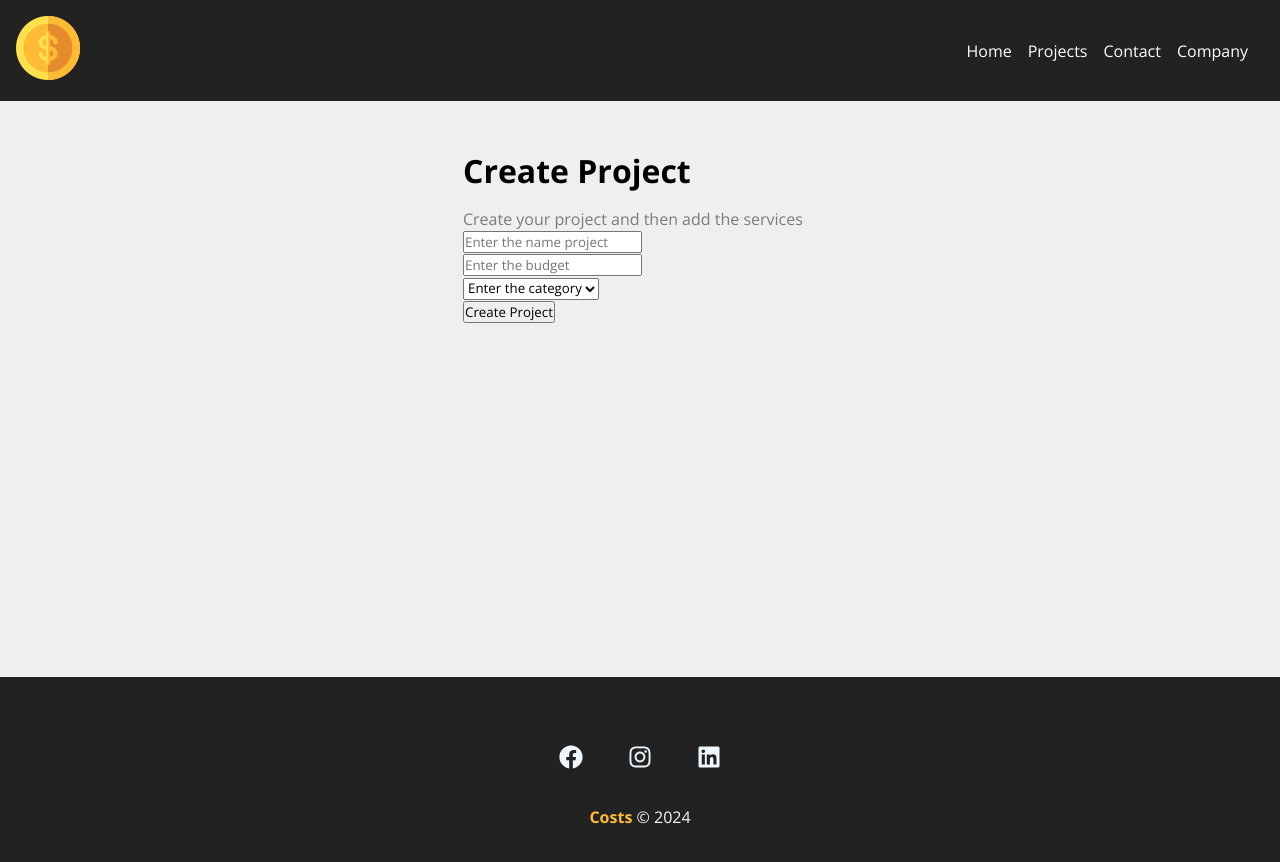
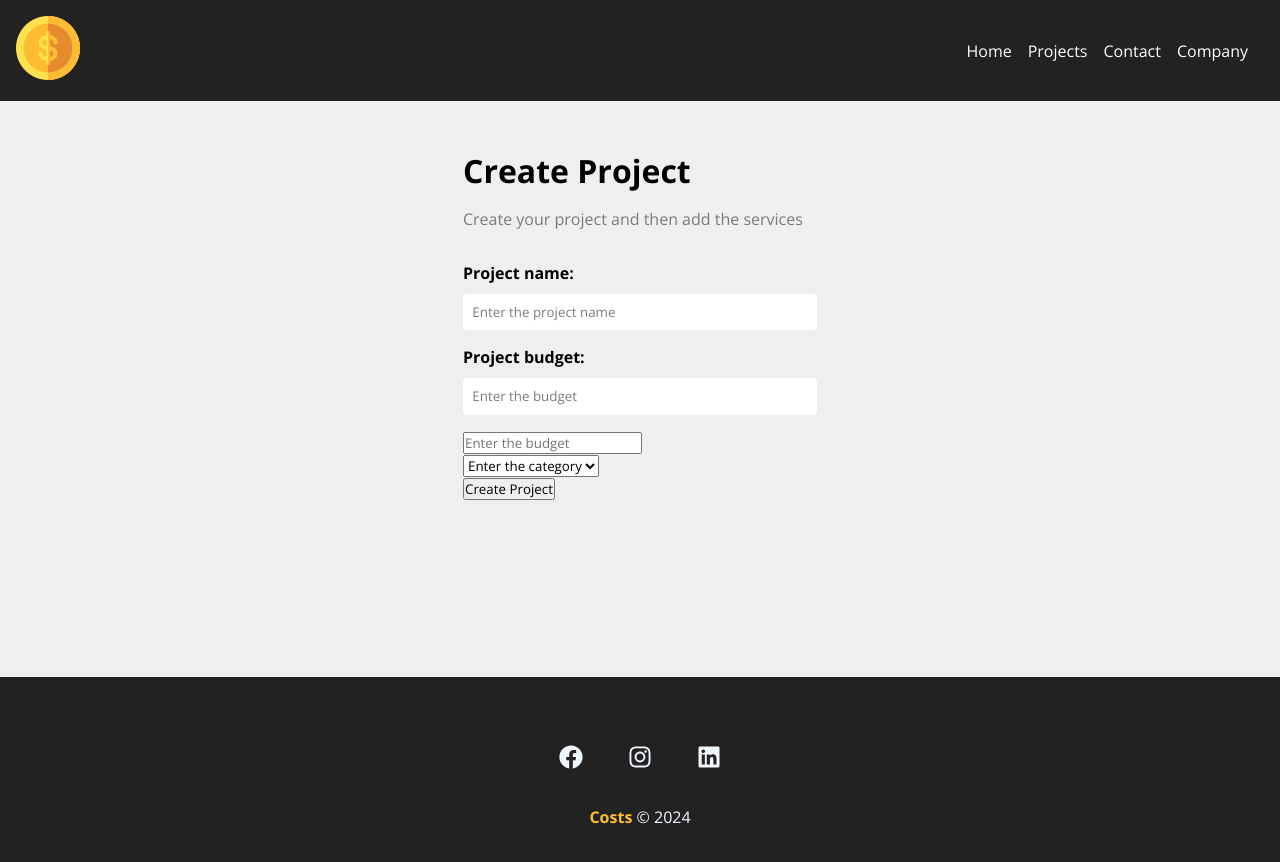
Before and after one commit to Raulleao/Costs, a React (Create React App) app: page /newproject in a window 1280 px wide. Shown: the top 862 px of the page. Built offline with nearby package versions, Linux system fonts and the light colour scheme.

Commit message:
feat: import component input

```diff
--- a/src/components/project/ProjectForm.js
+++ b/src/components/project/ProjectForm.js
@@ -1,10 +1,23 @@
+import styles from "./ProjectForm.module.css";
+import Input from "../form/Input";
+
 function ProjectForm() {
   var valueSubmit = "Create Project";
   return (
-    <form>
-      <div>
-        <input type="text" placeholder="Enter the name project" />
-      </div>
+    <form className={styles.form}>
+      <Input
+        type="text"
+        text="Project name:"
+        name="name"
+        placeholder="Enter the project name"
+      />
+      <Input
+        type="number"
+        text="Project budget:"
+        name="budget"
+        placeholder="Enter the budget"
+      />
+
       <div>
         <input type="number" placeholder="Enter the budget" />
       </div>
--- /dev/null
+++ b/src/components/project/ProjectForm.module.css
@@ -0,0 +1,5 @@
+.form {
+  width: 100%;
+  margin: 2em 0;
+
+}
```
